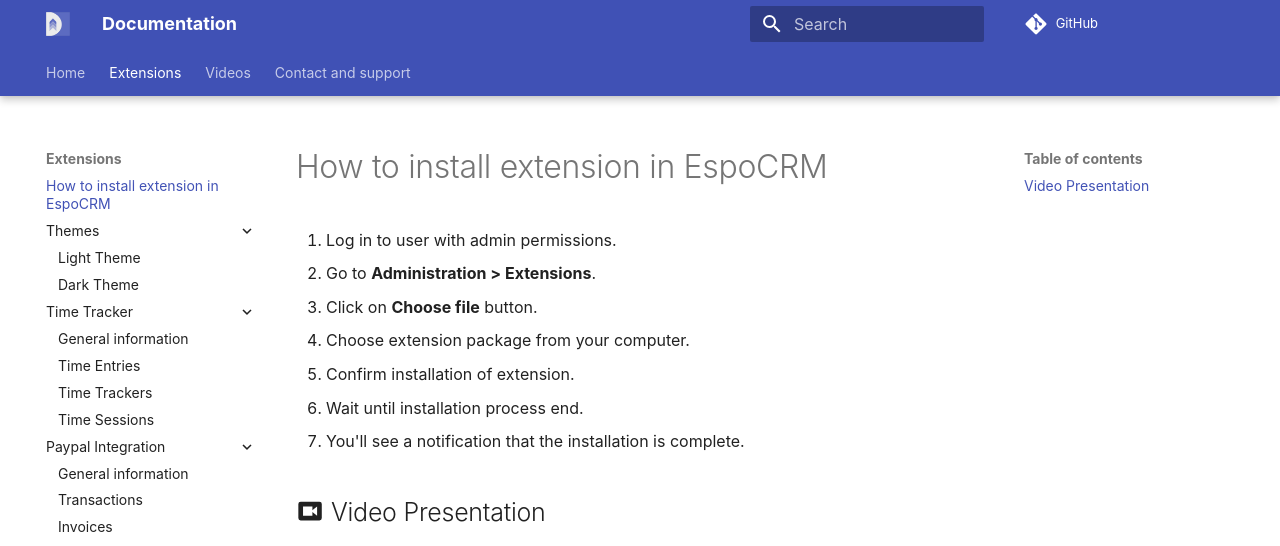
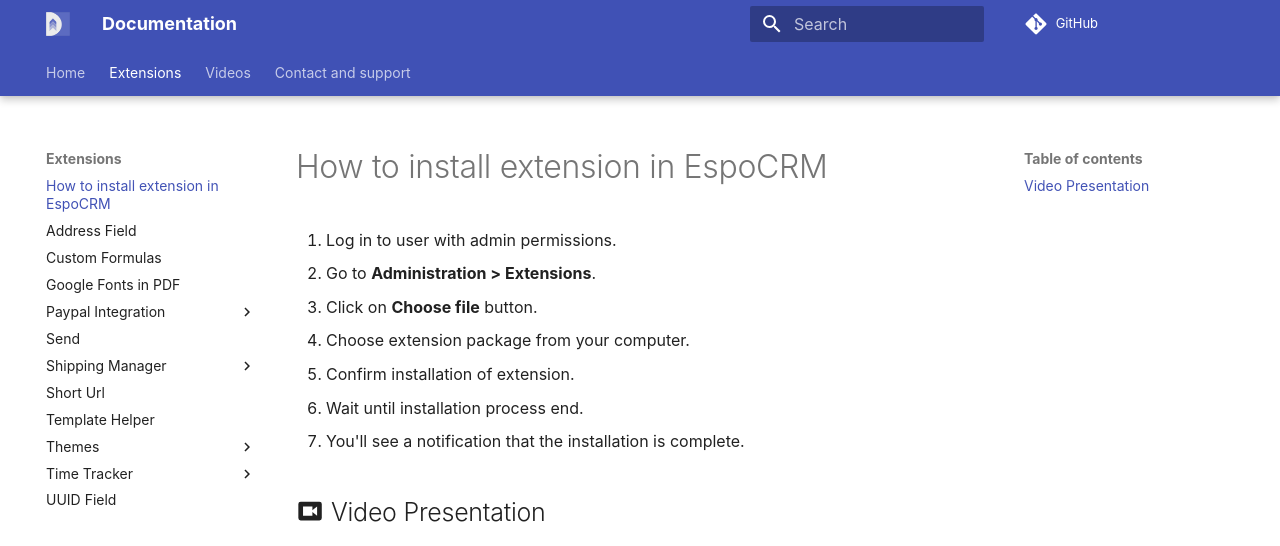
Before and after one commit to dubas-pro/documentation, an MkDocs documentation site: the page built from docs/extensions/how-to-install.md, in a window 1280 px wide and 1042 px high. Shown: the top 546 px of the window. Built offline with MkDocs 1.6.1 and Material for MkDocs 9.7.7, drawn with Linux system fonts in a browser that asks for light colours; some web fonts are replaced; comment, search, counter and statistics services are not loaded; some of the changed text lies outside the part shown; grey boxes are pictures that could not be loaded.

Commit message:
Adjust for Shipping manager

```diff
--- a/mkdocs.yml
+++ b/mkdocs.yml
@@ -39,7 +39,7 @@
     - navigation.tracking
     - navigation.tabs
     - navigation.tabs.sticky
-    - navigation.expand
+    # - navigation.expand
     - navigation.top
     - search.suggest
     - search.highlight
@@ -50,14 +50,9 @@
     - 'Home': 'index.md'
     - 'Extensions':
         - 'How to install extension in EspoCRM': 'extensions/how-to-install.md'
-        - 'Themes':
-            - 'Light Theme': 'extensions/themes/light.md'
-            - 'Dark Theme': 'extensions/themes/dark.md'
-        - 'Time Tracker':
-            - 'General information': 'extensions/time-tracker/index.md'
-            - 'Time Entries': 'extensions/time-tracker/time-entries.md'
-            - 'Time Trackers': 'extensions/time-tracker/time-trackers.md'
-            - 'Time Sessions': 'extensions/time-tracker/time-sessions.md'
+        - 'Address Field': 'extensions/address.md'
+        - 'Custom Formulas': 'extensions/custom-formulas.md'
+        - 'Google Fonts in PDF': 'extensions/google-fonts.md'
         - 'Paypal Integration':
             - 'General information': 'extensions/paypal/index.md'
             - 'Transactions': 'extensions/paypal/transactions.md'
@@ -67,13 +62,24 @@
             - 'Products': 'extensions/paypal/products.md'
             - 'Plans': 'extensions/paypal/plans.md'
             - 'Webhooks': 'extensions/paypal/webhooks.md'
-        - 'Address Field': 'extensions/address.md'
-        - 'Google Fonts in PDF': 'extensions/google-fonts.md'
-        - 'UUID Field': 'extensions/uuid.md'
         - 'Send': 'extensions/send.md'
+        - 'Shipping Manager':
+            - 'General information': 'extensions/shipping-manager/index.md'
+            - 'Parcels': 'extensions/shipping-manager/parcels.md'
+            - 'Packages': 'extensions/shipping-manager/packages.md'
+            - 'Package Statuses': 'extensions/shipping-manager/package-statuses.md'
+            - 'Parcel Locations': 'extensions/shipping-manager/locations.md'
         - 'Short Url': 'extensions/short-url.md'
         - 'Template Helper': 'extensions/template-helper.md'
-        - 'Custom Formulas': 'extensions/custom-formulas.md'
+        - 'Themes':
+            - 'Light Theme': 'extensions/themes/light.md'
+            - 'Dark Theme': 'extensions/themes/dark.md'
+        - 'Time Tracker':
+            - 'General information': 'extensions/time-tracker/index.md'
+            - 'Time Entries': 'extensions/time-tracker/time-entries.md'
+            - 'Time Trackers': 'extensions/time-tracker/time-trackers.md'
+            - 'Time Sessions': 'extensions/time-tracker/time-sessions.md'
+        - 'UUID Field': 'extensions/uuid.md'
     - 'Videos':
         - 'How to create email template': 'videos/how-to-create-email-template.md'
     - 'Contact and support':
```
Also changed, not shown: docs/extensions/shipping-manager/index.md (added, +28 -0 lines), docs/extensions/shipping-manager/locations.md (added, +4 -0 lines), docs/extensions/shipping-manager/package-statuses.md (added, +4 -0 lines), docs/extensions/shipping-manager/packages.md (added, +4 -0 lines), docs/extensions/shipping-manager/parcels.md (added, +31 -0 lines), docs/images/shipping-manager/shipping-manager.png (added).
